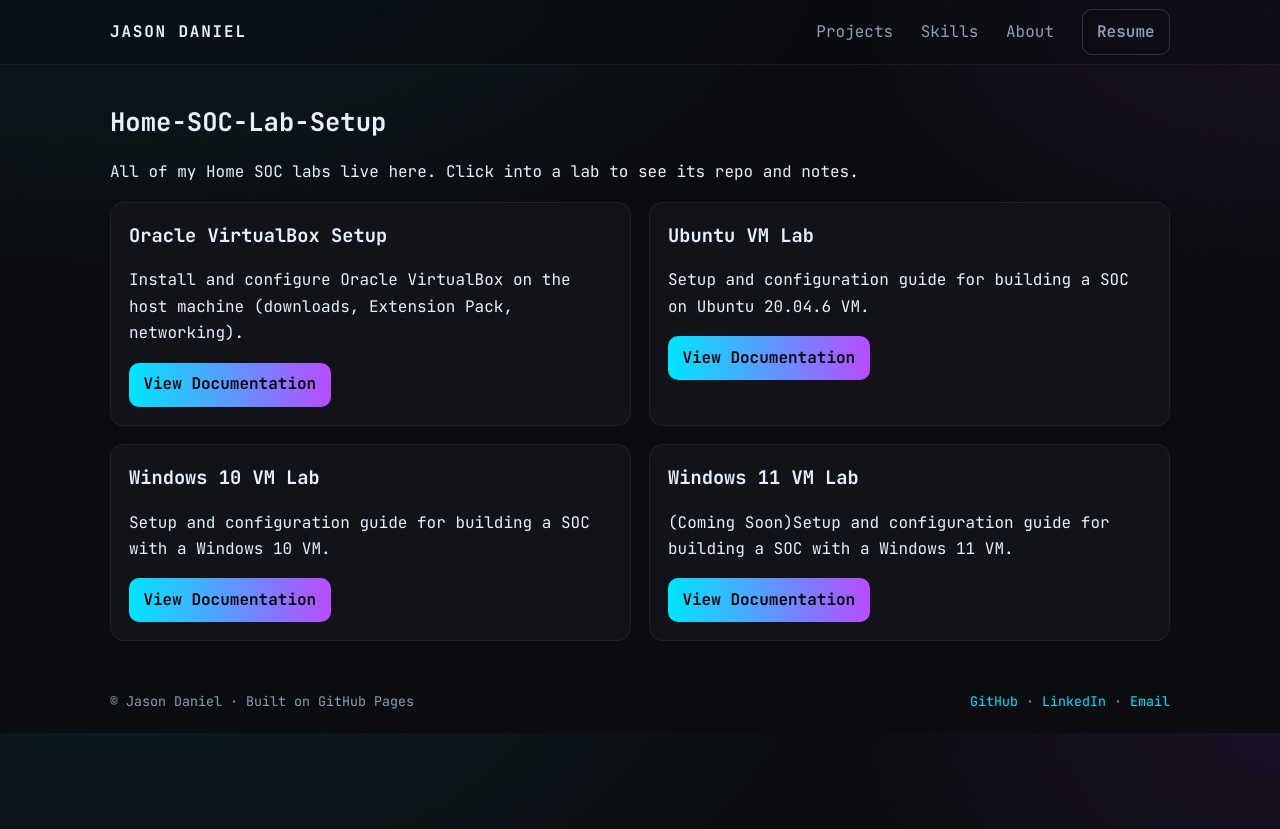
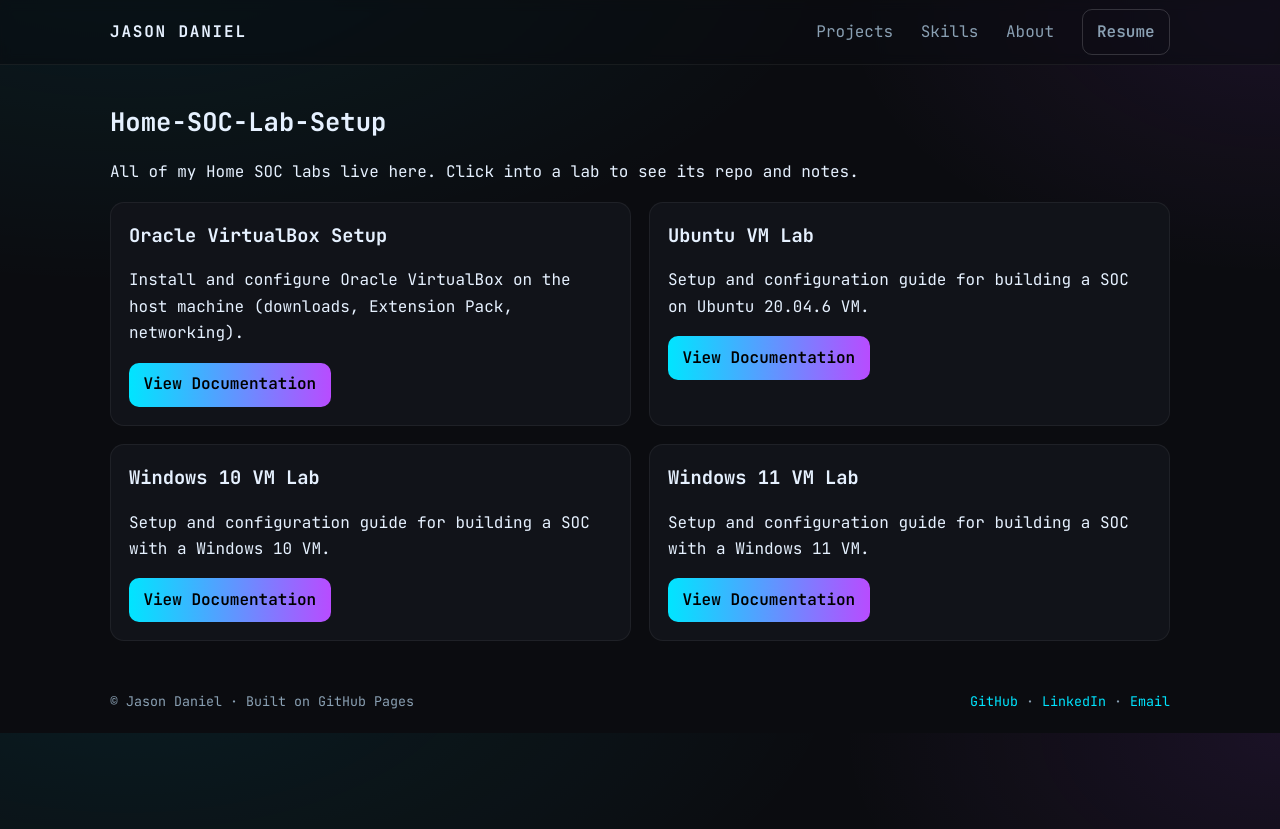
Before and after one commit to cscdanielj/cscdanielj.github.io, a Jekyll site: the page built from projects/home-soc-lab-setup.md, in a window 1280 px wide. Shown: the top 829 px of the page. Built offline with Jekyll 4.4.1, drawn with Linux system fonts in a browser that asks for light colours.

Commit message:
Update home-soc-lab-setup.md

```diff
--- a/projects/home-soc-lab-setup.md
+++ b/projects/home-soc-lab-setup.md
@@ -48,7 +48,7 @@ title: Home-SOC-Lab-Setup
   <article class="card">
         <div class="body">
           <h3>Windows 11 VM Lab</h3>
-          <p>(Coming Soon)Setup and configuration guide for building a SOC with a Windows 11 VM.</p>
+          <p>Setup and configuration guide for building a SOC with a Windows 11 VM.</p>
           <div class="actions">
             <a class="btn btn-primary" href="windows11-lab.html">View Documentation</a>
           </div>
```
